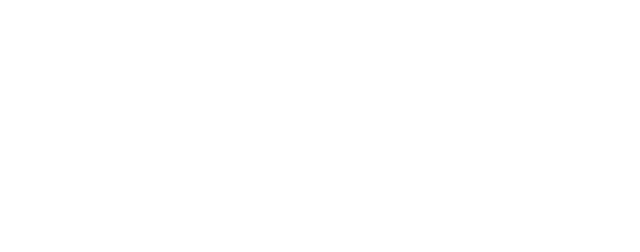
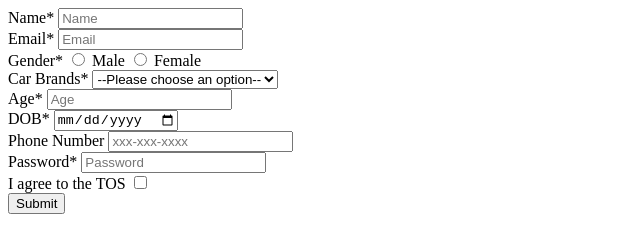
Before and after one commit to acciojob/signup-form-car-billabonds, a website: page main.html in a window 1280 px wide. Shown: the whole page, without its empty margins (0-640 px from the left). Drawn offline with Linux system fonts and the light colour scheme.

Commit message:
created a submission

```diff
--- a/main.html
+++ b/main.html
@@ -8,8 +8,68 @@
 
 <body>
 	<!-- the entire body must be written by student -->
+
+	<form action="#" method="post" id="form">
+
+		<div>
+			<label for="name">Name*</label>
+			<input type="text" id="name" placeholder="Name" required>
+		</div>
+
+		<div>
+			<label for="email">Email*</label>
+			<input type="email" id="email" placeholder="Email" required>
+		</div>
+
+		<div>
+			<label for="gender">Gender*</label>
+			<input type="radio" id="gender_m" name="gender" required>
+			<label for="gender_m">Male</label>
+			<input type="radio" id="gender_f" name="gender" required>
+			<label for="gender_f">Female</label>
+		</div>
+
+		<div>
+			<label for="cars">Car Brands*</label>
+			<select name="cars" id="cars" required>
+				<option value="" disabled selected>--Please choose an option--</option>
+				<option value="bmw">BMW</option>
+				<option value="audi">Audi</option>
+				<option value="mercedez">Mercedez</option>
+			</select>
+		</div>
+
+		<div>
+			<label for="age">Age*</label>
+			<input type="number" name="age" id="age" placeholder="Age" required>
+		</div>
+
+		<div>
+			<label for="dob">DOB*</label>
+			<input type="date" id="dob" required>
+		</div>
+
+		<div>
+			<label for="tel">Phone Number</label>
+			<input type="tel" id="tel" placeholder="xxx-xxx-xxxx">
+		</div>
+
+		<div>
+			<label for="password">Password*</label>
+			<input type="password" name="password" id="password" placeholder="Password" required>
+		</div>
+
+		<div>
+			<label for="tos">I agree to the TOS</label>
+			<input type="checkbox" name="tos" id="tos" required>
+		</div>
+
+		<input type="submit" value="Submit">
+
+	</form>
+
     <script type="text/javascript" src="./script.js">
-</script>
+	</script>
 
 </body>
 
```
